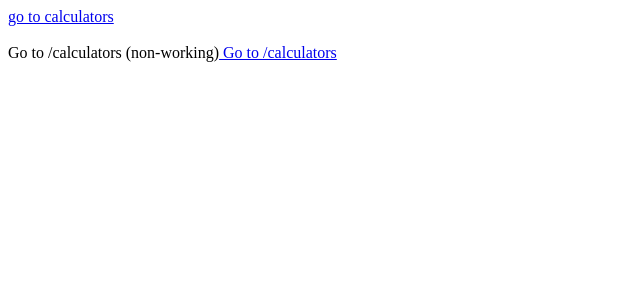
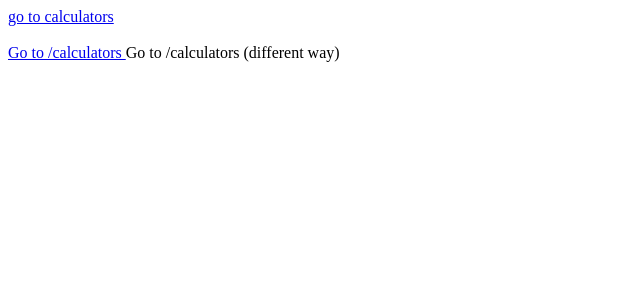
Before and after one commit to kissu/nuxt2-nuxtlink-repro, a Nuxt app: page / in a window 1280 px wide. Shown: the top 300 px of the page, without its empty margins (0-640 px from the left). Built offline with nearby package versions, Linux system fonts and the light colour scheme.

Commit message:
works well

```diff
--- a/pages/index.vue
+++ b/pages/index.vue
@@ -4,10 +4,10 @@
     <br />
     <br />
     <nuxt-link v-slot="{ route, navigate }" to="/calculators" custom>
-      <a @click="navigate">Go to {{ route.fullPath }} (non-working)</a>
       <a :href="'https://nuxt2-nuxtlink-repro.netlify.app' + '/calculators'" @click="navigate">
         Go to {{ route.fullPath }}
       </a>
+      <a @click="navigate">Go to {{ route.fullPath }} (different way)</a>
     </nuxt-link>
   </div>
 </template>
```
